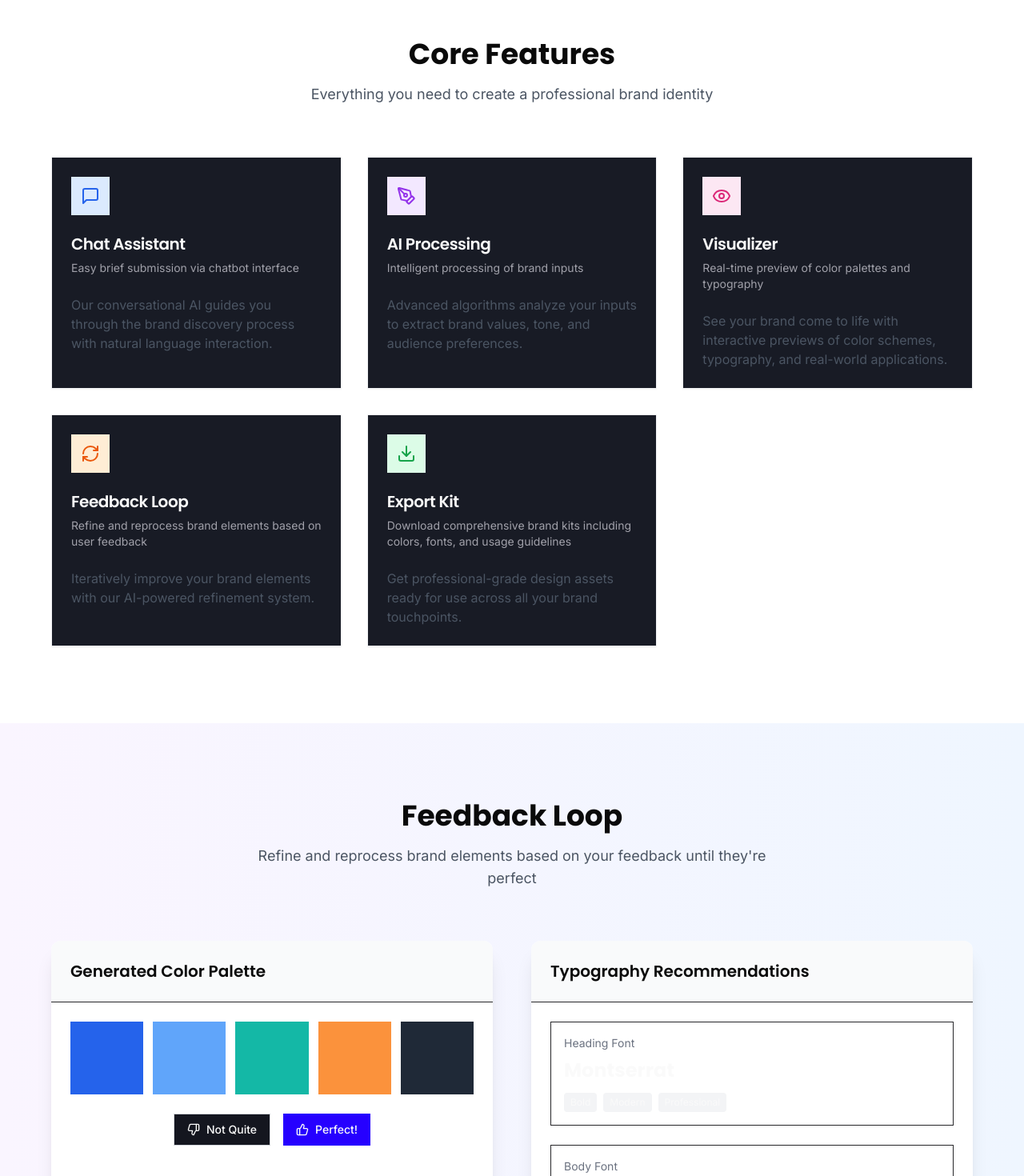
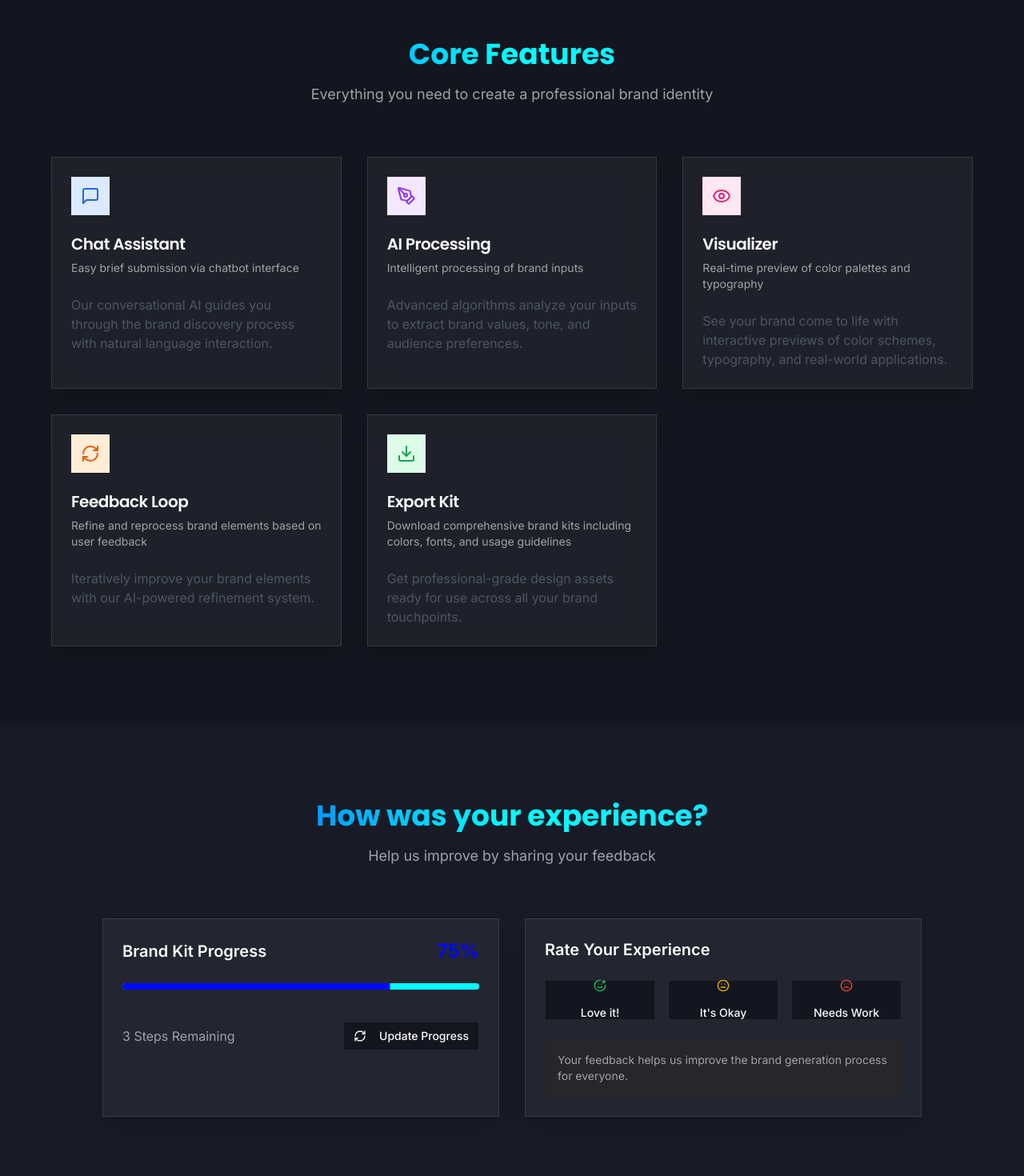
Before and after one commit to Shrikantlala24/Brandify, a React (Vite) app: page / in a window 1280 px wide. Shown: the part 3269-4739 px from the top of the page at 80% size. Built offline with nearby package versions, Linux system fonts and the light colour scheme.

Commit message:
feat: Implement dark mode and roundness
- Apply dark mode to onboarding, features, feedback loop, and export kit sections.
- Add roundness to all elements.
- Modify feedback loop section based on mood selection.

```diff
--- a/src/components/ExportKit.tsx
+++ b/src/components/ExportKit.tsx
@@ -1,28 +1,28 @@
-
 import { Download, FileText, Palette, Type } from "lucide-react";
 import { Button } from "@/components/ui/button";
 
 const ExportKit = () => {
   return (
-    <section className="w-full py-16 md:py-24 bg-white">
+    <section className="w-full py-16 md:py-24 bg-card">
       <div className="container">
         <div className="text-center mb-16">
-          <h2 className="text-3xl md:text-4xl font-display font-bold text-brandify-dark">
+          <h2 className="text-3xl md:text-4xl font-display font-bold text-gradient">
             Export Kit
           </h2>
-          <p className="mt-4 text-lg text-gray-600 max-w-2xl mx-auto">
+          <p className="mt-4 text-lg text-muted-foreground max-w-2xl mx-auto">
             Download comprehensive brand kits including colors, fonts, and usage guidelines
           </p>
         </div>
 
-        <div className="max-w-5xl mx-auto bg-brandify-light rounded-xl p-8 md:p-12 shadow-lg">
+        <div className="max-w-5xl mx-auto glass-card rounded-xl p-8 md:p-12">
           <div className="grid grid-cols-1 md:grid-cols-3 gap-8">
-            <div className="bg-white rounded-lg shadow-sm p-6 flex flex-col items-center text-center">
-              <div className="w-16 h-16 bg-blue-100 rounded-full flex items-center justify-center mb-4">
-                <Palette className="h-8 w-8 text-blue-600" />
+            {/* Color Codes Card */}
+            <div className="glass-card rounded-xl p-6 hover-lift hover-glow">
+              <div className="w-16 h-16 bg-primary/10 rounded-full flex items-center justify-center mb-4">
+                <Palette className="h-8 w-8 text-primary" />
               </div>
-              <h3 className="text-xl font-display font-semibold text-brandify-dark mb-3">Color Codes</h3>
-              <p className="text-gray-600 mb-6">
+              <h3 className="text-xl font-display font-semibold text-foreground mb-3">Color Codes</h3>
+              <p className="text-muted-foreground mb-6">
                 HEX, RGB, CMYK, and Pantone color codes for all brand colors
               </p>
               <Button variant="outline" className="mt-auto w-full flex items-center justify-center gap-2">
@@ -30,12 +30,13 @@ const ExportKit = () => {
               </Button>
             </div>
 
-            <div className="bg-white rounded-lg shadow-sm p-6 flex flex-col items-center text-center">
-              <div className="w-16 h-16 bg-purple-100 rounded-full flex items-center justify-center mb-4">
-                <Type className="h-8 w-8 text-purple-600" />
+            {/* Typography Card */}
+            <div className="glass-card rounded-xl p-6 hover-lift hover-glow">
+              <div className="w-16 h-16 bg-secondary/10 rounded-full flex items-center justify-center mb-4">
+                <Type className="h-8 w-8 text-secondary" />
               </div>
-              <h3 className="text-xl font-display font-semibold text-brandify-dark mb-3">Typography</h3>
-              <p className="text-gray-600 mb-6">
+              <h3 className="text-xl font-display font-semibold text-foreground mb-3">Typography</h3>
+              <p className="text-muted-foreground mb-6">
                 Font files, web links, and sizing recommendations
               </p>
               <Button variant="outline" className="mt-auto w-full flex items-center justify-center gap-2">
@@ -43,12 +44,13 @@ const ExportKit = () => {
               </Button>
             </div>
 
-            <div className="bg-white rounded-lg shadow-sm p-6 flex flex-col items-center text-center">
-              <div className="w-16 h-16 bg-pink-100 rounded-full flex items-center justify-center mb-4">
-                <FileText className="h-8 w-8 text-pink-600" />
+            {/* Guidelines Card */}
+            <div className="glass-card rounded-xl p-6 hover-lift hover-glow">
+              <div className="w-16 h-16 bg-accent/10 rounded-full flex items-center justify-center mb-4">
+                <FileText className="h-8 w-8 text-accent" />
               </div>
-              <h3 className="text-xl font-display font-semibold text-brandify-dark mb-3">Guidelines</h3>
-              <p className="text-gray-600 mb-6">
+              <h3 className="text-xl font-display font-semibold text-foreground mb-3">Guidelines</h3>
+              <p className="text-muted-foreground mb-6">
                 Usage instructions for consistent brand application
               </p>
               <Button variant="outline" className="mt-auto w-full flex items-center justify-center gap-2">
@@ -58,11 +60,11 @@ const ExportKit = () => {
           </div>
 
           <div className="mt-12 text-center">
-            <Button size="lg" className="bg-brandify-primary hover:bg-brandify-primary/90 px-8 flex items-center gap-2">
-              <Download className="h-5 w-5" />
+            <Button size="lg" className="bg-primary hover:bg-primary/90 px-8 rounded-lg hover-lift hover-glow">
+              <Download className="h-5 w-5 mr-2" />
               Download Complete Brand Kit
             </Button>
-            <p className="mt-4 text-sm text-gray-500">
+            <p className="mt-4 text-sm text-muted-foreground">
               All files are provided in industry-standard formats compatible with major design software
             </p>
           </div>
--- a/src/components/Features.tsx
+++ b/src/components/Features.tsx
@@ -1,4 +1,3 @@
-
 import { MessageSquare, PenTool, Eye, RefreshCw, Download } from "lucide-react";
 import { Card, CardContent, CardDescription, CardHeader, CardTitle } from "@/components/ui/card";
 
@@ -37,13 +36,13 @@ const features = [
 
 const FeatureHighlight = () => {
   return (
-    <section id="features" className="w-full py-16 md:py-24 bg-brandify-light">
+    <section id="features" className="w-full py-16 md:py-24 bg-card">
       <div className="container">
         <div className="text-center mb-16">
-          <h2 className="text-3xl md:text-4xl font-display font-bold text-brandify-dark">
+          <h2 className="text-3xl md:text-4xl font-display font-bold text-gradient">
             Onboarding: Seamlessly Guide Users
           </h2>
-          <p className="mt-4 text-lg text-gray-600 max-w-2xl mx-auto">
+          <p className="mt-4 text-lg text-muted-foreground max-w-2xl mx-auto">
             Our intuitive interface helps users set up their brand brief through natural conversation
           </p>
         </div>
@@ -78,7 +77,7 @@ const FeatureHighlight = () => {
             </div>
           </div>
 
-          <div className="bg-white rounded-lg shadow-xl overflow-hidden border border-gray-100">
+          <div className="glass-card rounded-xl overflow-hidden border border-border">
             <div className="p-6">
               <div className="flex items-center space-x-2 mb-4">
                 <div className="w-3 h-3 rounded-full bg-red-400"></div>
@@ -127,20 +126,20 @@ const FeatureHighlight = () => {
 
 const FeaturesList = () => {
   return (
-    <section className="w-full py-16 md:py-24 bg-white">
+    <section className="w-full py-16 md:py-24 bg-background">
       <div className="container">
         <div className="text-center mb-16">
-          <h2 className="text-3xl md:text-4xl font-display font-bold text-brandify-dark">
+          <h2 className="text-3xl md:text-4xl font-display font-bold text-gradient">
             Core Features
           </h2>
-          <p className="mt-4 text-lg text-gray-600 max-w-2xl mx-auto">
+          <p className="mt-4 text-lg text-muted-foreground max-w-2xl mx-auto">
             Everything you need to create a professional brand identity
           </p>
         </div>
 
         <div className="grid grid-cols-1 md:grid-cols-2 lg:grid-cols-3 gap-8 max-w-6xl mx-auto">
           {features.map((feature, index) => (
-            <Card key={index} className="border border-gray-100 shadow-sm hover:shadow-md transition-shadow">
+            <Card key={index} className="glass-card hover-lift hover-glow transition-all duration-300">
               <CardHeader>
                 <div className={`w-12 h-12 rounded-lg ${feature.color} flex items-center justify-center mb-4`}>
                   <feature.icon className="h-6 w-6" />
--- a/src/components/FeedbackLoop.tsx
+++ b/src/components/FeedbackLoop.tsx
@@ -1,81 +1,77 @@
 
-import { RefreshCw, ThumbsUp, ThumbsDown, Edit } from "lucide-react";
+import { SmilePlus, Meh, Frown, RefreshCw } from "lucide-react";
 import { Button } from "@/components/ui/button";
+import { Card } from "@/components/ui/card";
+import { Progress } from "@/components/ui/progress";
 
 const FeedbackLoop = () => {
   return (
-    <section className="w-full py-16 md:py-24 bg-gradient-to-r from-purple-50 to-blue-50">
+    <section className="w-full py-16 md:py-24 bg-card">
       <div className="container">
         <div className="text-center mb-16">
-          <h2 className="text-3xl md:text-4xl font-display font-bold text-brandify-dark">
-            Feedback Loop
+          <h2 className="text-3xl md:text-4xl font-display font-bold text-gradient mb-4">
+            How was your experience?
           </h2>
-          <p className="mt-4 text-lg text-gray-600 max-w-2xl mx-auto">
-            Refine and reprocess brand elements based on your feedback until they're perfect
+          <p className="text-lg text-muted-foreground max-w-2xl mx-auto">
+            Help us improve by sharing your feedback
           </p>
         </div>
 
-        <div className="grid grid-cols-1 lg:grid-cols-2 gap-12 max-w-6xl mx-auto">
-          <div className="bg-white rounded-xl shadow-xl overflow-hidden">
-            <div className="p-6 bg-gray-50 border-b">
-              <h3 className="text-xl font-display font-semibold text-brandify-dark">Generated Color Palette</h3>
-            </div>
-            <div className="p-6">
-              <div className="grid grid-cols-5 gap-3 mb-6">
-                <div className="aspect-square rounded-md bg-blue-600"></div>
-                <div className="aspect-square rounded-md bg-blue-400"></div>
-                <div className="aspect-square rounded-md bg-teal-500"></div>
-                <div className="aspect-square rounded-md bg-orange-400"></div>
-                <div className="aspect-square rounded-md bg-gray-800"></div>
+        <div className="grid grid-cols-1 lg:grid-cols-2 gap-8 max-w-5xl mx-auto">
+          <Card className="p-6 glass-card hover-lift">
+            <div className="flex flex-col space-y-6">
+              <div className="flex justify-between items-center">
+                <h3 className="text-xl font-semibold">Brand Kit Progress</h3>
+                <span className="text-2xl font-bold text-primary">75%</span>
               </div>
-              <div className="flex justify-center space-x-4 mt-6">
-                <Button variant="outline" className="flex items-center gap-2 border-gray-300">
-                  <ThumbsDown className="h-4 w-4" /> Not Quite
-                </Button>
-                <Button className="bg-brandify-primary flex items-center gap-2">
-                  <ThumbsUp className="h-4 w-4" /> Perfect!
+
+              <Progress value={75} className="h-2" />
+
+              <div className="flex justify-between items-center pt-4">
+                <span className="text-muted-foreground">3 Steps Remaining</span>
+                <Button variant="outline" size="sm" className="hover-glow">
+                  <RefreshCw className="mr-2 h-4 w-4" />
+                  Update Progress
                 </Button>
               </div>
             </div>
-          </div>
+          </Card>
 
-          <div className="bg-white rounded-xl shadow-xl overflow-hidden">
-            <div className="p-6 bg-gray-50 border-b">
-              <h3 className="text-xl font-display font-semibold text-brandify-dark">Typography Recommendations</h3>
-            </div>
-            <div className="p-6">
-              <div className="space-y-6">
-                <div className="border rounded-lg p-4">
-                  <p className="text-sm text-gray-500 mb-2">Heading Font</p>
-                  <p className="font-display text-2xl font-bold">Montserrat</p>
-                  <div className="flex mt-3">
-                    <div className="text-xs bg-gray-100 rounded px-2 py-1 mr-2">Bold</div>
-                    <div className="text-xs bg-gray-100 rounded px-2 py-1 mr-2">Modern</div>
-                    <div className="text-xs bg-gray-100 rounded px-2 py-1">Professional</div>
-                  </div>
-                </div>
+          <Card className="p-6 glass-card hover-lift">
+            <div className="space-y-6">
+              <h3 className="text-xl font-semibold mb-4">Rate Your Experience</h3>
 
-                <div className="border rounded-lg p-4">
-                  <p className="text-sm text-gray-500 mb-2">Body Font</p>
-                  <p className="font-sans text-lg">Open Sans</p>
-                  <div className="flex mt-3">
-                    <div className="text-xs bg-gray-100 rounded px-2 py-1 mr-2">Readable</div>
-                    <div className="text-xs bg-gray-100 rounded px-2 py-1 mr-2">Clean</div>
-                    <div className="text-xs bg-gray-100 rounded px-2 py-1">Versatile</div>
-                  </div>
-                </div>
+              <div className="grid grid-cols-3 gap-4">
+                <Button
+                  variant="outline"
+                  className="flex flex-col items-center p-6 hover:bg-green-500/10 hover:border-green-500 transition-all"
+                >
+                  <SmilePlus className="h-8 w-8 text-green-500 mb-2" />
+                  <span>Love it!</span>
+                </Button>
+
+                <Button
+                  variant="outline"
+                  className="flex flex-col items-center p-6 hover:bg-yellow-500/10 hover:border-yellow-500 transition-all"
+                >
+                  <Meh className="h-8 w-8 text-yellow-500 mb-2" />
+                  <span>It's Okay</span>
+                </Button>
+
+                <Button
+                  variant="outline"
+                  className="flex flex-col items-center p-6 hover:bg-red-500/10 hover:border-red-500 transition-all"
+                >
+                  <Frown className="h-8 w-8 text-red-500 mb-2" />
+                  <span>Needs Work</span>
+                </Button>
               </div>
 
-              <div className="flex justify-center space-x-4 mt-6">
-                <Button variant="outline" className="flex items-center gap-2 border-gray-300">
-                  <RefreshCw className="h-4 w-4" /> Regenerate
-                </Button>
-                <Button variant="outline" className="flex items-center gap-2 border-gray-300">
-                  <Edit className="h-4 w-4" /> Customize
-                </Button>
+              <div className="mt-6 p-4 bg-muted rounded-lg">
+                <p className="text-sm text-muted-foreground">Your feedback helps us improve the brand generation process for everyone.</p>
               </div>
             </div>
-          </div>
+          </Card>
         </div>
       </div>
     </section>
```
